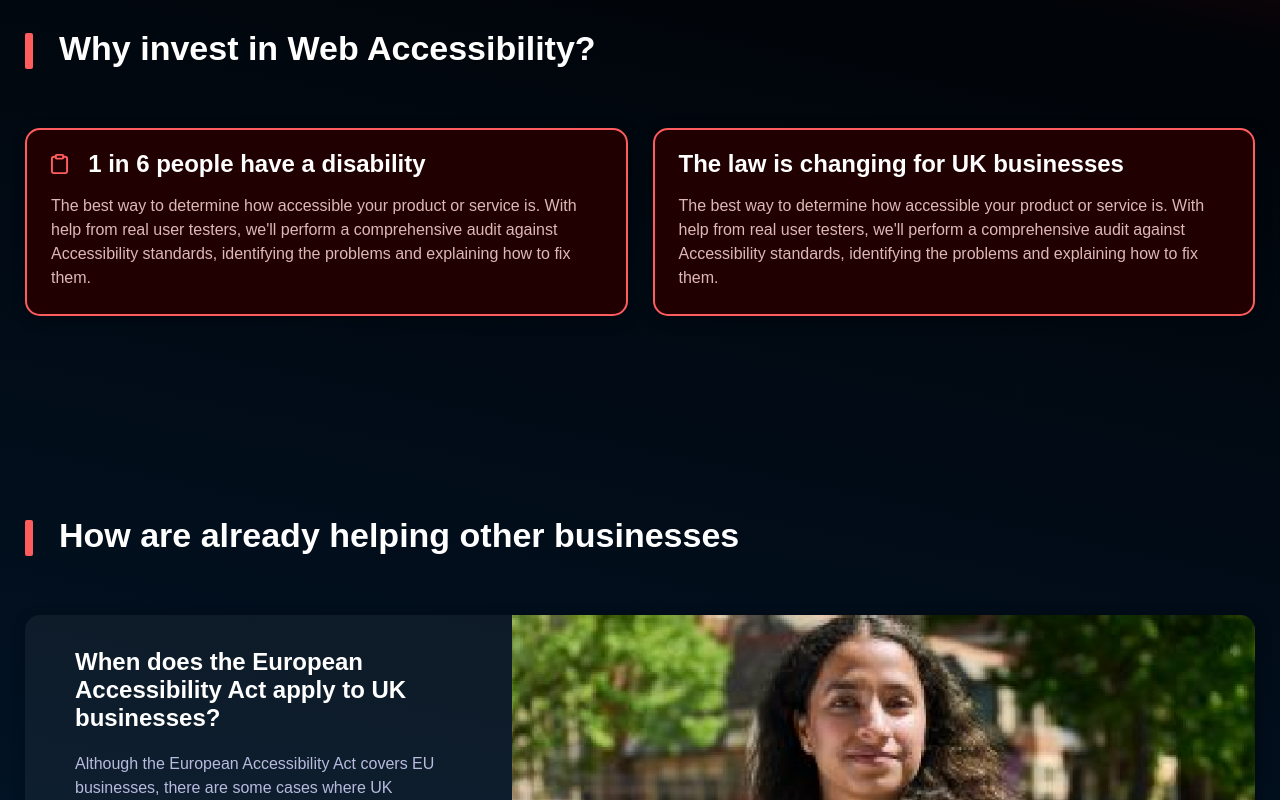
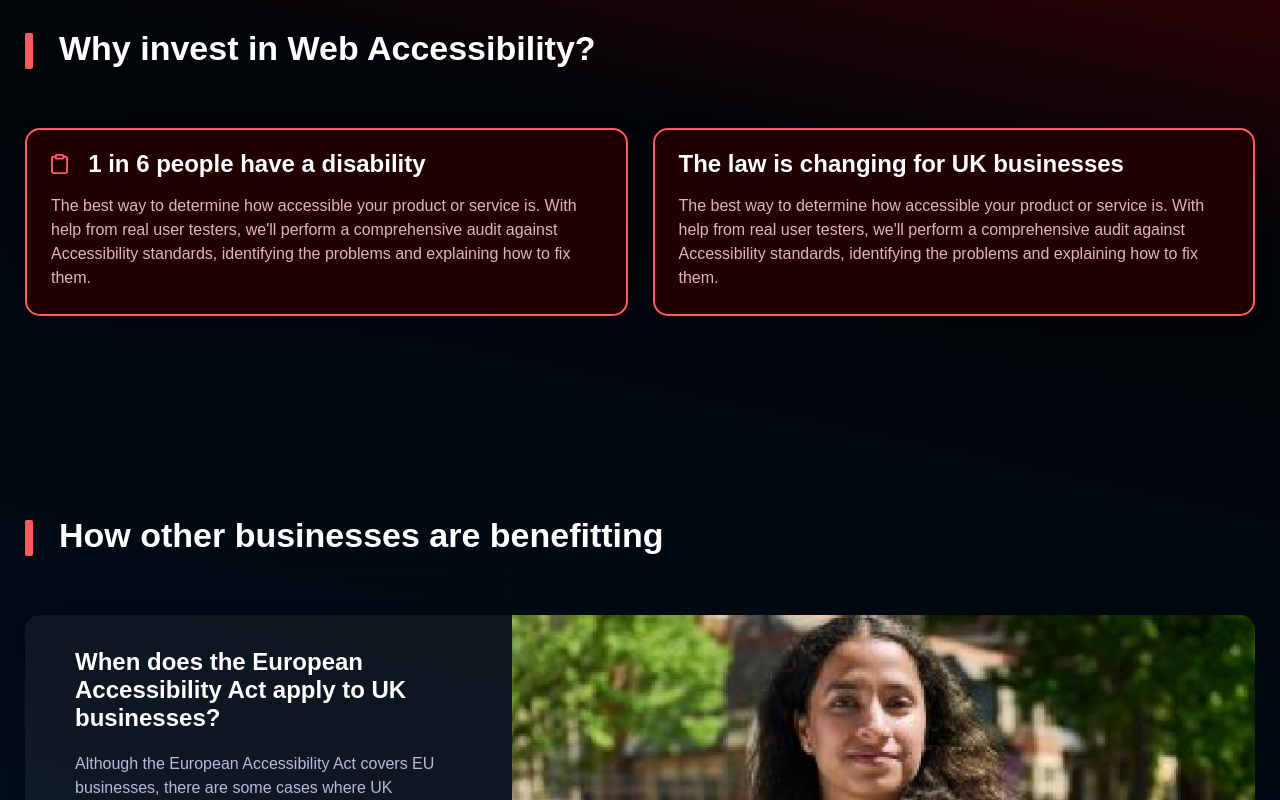
Before and after one commit to WillisDyson/project-rb, a React (Create React App) app: page / in a window 1280 px wide. Shown: the part 700-1500 px from the top of the page. Built offline with nearby package versions, Linux system fonts and the light colour scheme; a web font is replaced by a local one.

Commit message:
Our services WIP

```diff
--- a/src/components/generic/tiles-grid/TilesGrid.js
+++ b/src/components/generic/tiles-grid/TilesGrid.js
@@ -1,10 +1,11 @@
 import styles from "./TilesGrid.module.scss";
 
-const TilesGrid = ({ className, variant, children }) => {
+const TilesGrid = ({ className, variant, tileWidth, wrapItems, children }) => {
   return (
     <div
       className={`${styles["tiles-grid"]} ${className ? className : ""} ${
         variant ? styles[variant] : ""}`}
+        style={wrapItems && { flexWrap: "wrap" }}
     >
       {children}
     </div>
--- a/src/components/generic/tiles-grid/TilesGrid.module.scss
+++ b/src/components/generic/tiles-grid/TilesGrid.module.scss
@@ -2,6 +2,7 @@
 
 .tiles-grid {
     display: flex;
+    gap: 25px;
     justify-content: space-between;
 
     &--tilted-ends {
--- a/src/components/generic/tiles-grid/tile/Tile.js
+++ b/src/components/generic/tiles-grid/tile/Tile.js
@@ -1,7 +1,7 @@
 import styles from "./Tile.module.scss";
 
-const Tile = ({ imageUrl, imageAlt, header, description, variant }) => (
-  <div className={`${styles.tile} ${variant ? styles[variant] : ""}`}>
+const Tile = ({ imageUrl, imageAlt, header, description, tileWidth, variant }) => (
+  <div className={`${styles.tile} ${variant ? styles[variant] : ""}`} style={tileWidth && { flexBasis: tileWidth }}>
       <div className={styles["tile__header-wrap"]}>
         {imageUrl && (
           <img src={imageUrl} alt={imageAlt || ""} className={styles.tile__image} />
--- a/src/components/generic/tiles-grid/tile/Tile.module.scss
+++ b/src/components/generic/tiles-grid/tile/Tile.module.scss
@@ -8,11 +8,11 @@
     box-shadow: $global-box-shadow;
     color: $pale-red;
     display: flex;
+    flex-basis: 100%;
     flex-direction: column;
-    margin: 0 12.5px;
+    flex-grow: 0;
     padding: 20px 24px 24px;
     position: relative;
-    width: 100%;
 
     &--blue {
         background-color: $orbit-blue;
@@ -25,14 +25,6 @@
             flex-direction: column;
             align-items: flex-start;
         }
-    }
-
-    &:first-child {
-        margin-left: 0;
-    }
-
-    &:last-child {
-        margin-right: 0;
     }
 
     &__header-wrap {
--- a/src/data/homepageData.js
+++ b/src/data/homepageData.js
@@ -80,3 +80,30 @@ export const whyRollingBlock = [
     description: "In today's AI world, it's important to remember that accessibility is all about people. Our work is done by humans, for humans.",
   }
 ];
+
+export const ourServices = [
+  {
+    imageUrl: whyIcon1,
+    header: "Accessibility Compliance audits",
+    description: "The best way to determine how accessible your product or service is. With help from real user testers, we'll perform a comprehensive audit against Accessibility standards, identifying the problems and explaining how to fix them.",
+    url: "#",
+  },
+  {
+    imageUrl: whyIcon1,
+    header: "Accessibility Compliance audits",
+    description: "The best way to determine how accessible your product or service is. With help from real user testers, we'll perform a comprehensive audit against Accessibility standards, identifying the problems and explaining how to fix them.",
+    url: "#",
+  },
+  {
+    imageUrl: whyIcon1,
+    header: "Accessibility Compliance audits",
+    description: "The best way to determine how accessible your product or service is. With help from real user testers, we'll perform a comprehensive audit against Accessibility standards, identifying the problems and explaining how to fix them.",
+    url: "#",
+  },
+  {
+    imageUrl: whyIcon1,
+    header: "Accessibility Compliance audits",
+    description: "The best way to determine how accessible your product or service is. With help from real user testers, we'll perform a comprehensive audit against Accessibility standards, identifying the problems and explaining how to fix them.",
+    url: "#",
+  }
+];
--- a/src/pages/Homepage.js
+++ b/src/pages/Homepage.js
@@ -6,6 +6,7 @@ import { whyAccessibility, helpingOtherBusinesses, whatGoodAccessibilityBrings,
 import ArticleSection from "components/generic/article-section/ArticleSection";
 import ArticlePromo from "components/generic/article-section/article-promo/ArticlePromo";
 import InfoInsert from "components/generic/info-insert/InfoInsert";
+import { ourServices } from "data/homepageData";
 
 const Homepage = () => {
   return (
@@ -32,7 +33,7 @@ const Homepage = () => {
         </TilesGrid>
       </Slice>
       <Slice
-        headerText={<>How are already helping other businesses</>}
+        headerText={<>How other businesses are benefitting</>}
       >
         <ArticleSection variant="tiles-grid--tilted-ends">
           {helpingOtherBusinesses.map((article, idx) => (
@@ -88,6 +89,23 @@ const Homepage = () => {
           ))}
         </TilesGrid>
       </Slice>
+      <Slice
+        headerText={<>Our services</>}
+      >
+        <TilesGrid wrapItems="true">
+          {ourServices.map((tile, idx) => (
+            <Tile
+              key={idx}
+              imageUrl={tile.imageUrl}
+              imageAlt={tile.imageAlt}
+              header={tile.header}
+              description={tile.description}
+              variant="tile--blue"
+              tileWidth={"50%"}
+            />
+          ))}
+        </TilesGrid>
+      </Slice>
     </>
   );
 };
```
